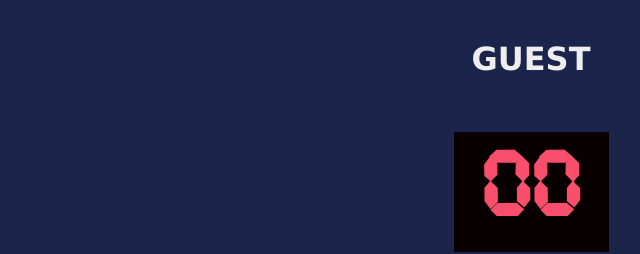
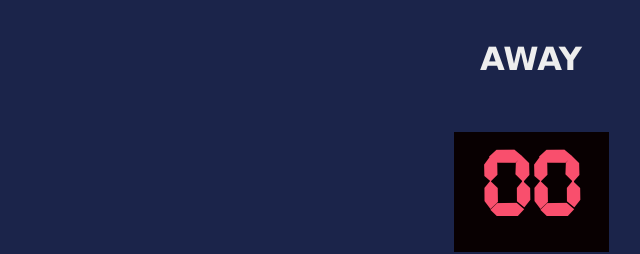
Before and after one commit to clau722535338/basketball, a website built with Vite: page index.html in a window 1280 px wide. Shown: the top 254 px of the page, 429-1069 px from the left. Built offline with nearby package versions, Linux system fonts and the light colour scheme.

Commit message:
Update score header

```diff
--- a/index.html
+++ b/index.html
@@ -19,7 +19,7 @@
                 </div>
             </div>
             <div>
-                <h1 class="section" id="guest">GUEST</h1>
+                <h1 class="section" id="guest">AWAY</h1>
                 <div class="sub">
                     <h1 class="points" id="themnumber"> 00 </h1>
                     <button onclick="awayOne()"> +1 </button>
```
